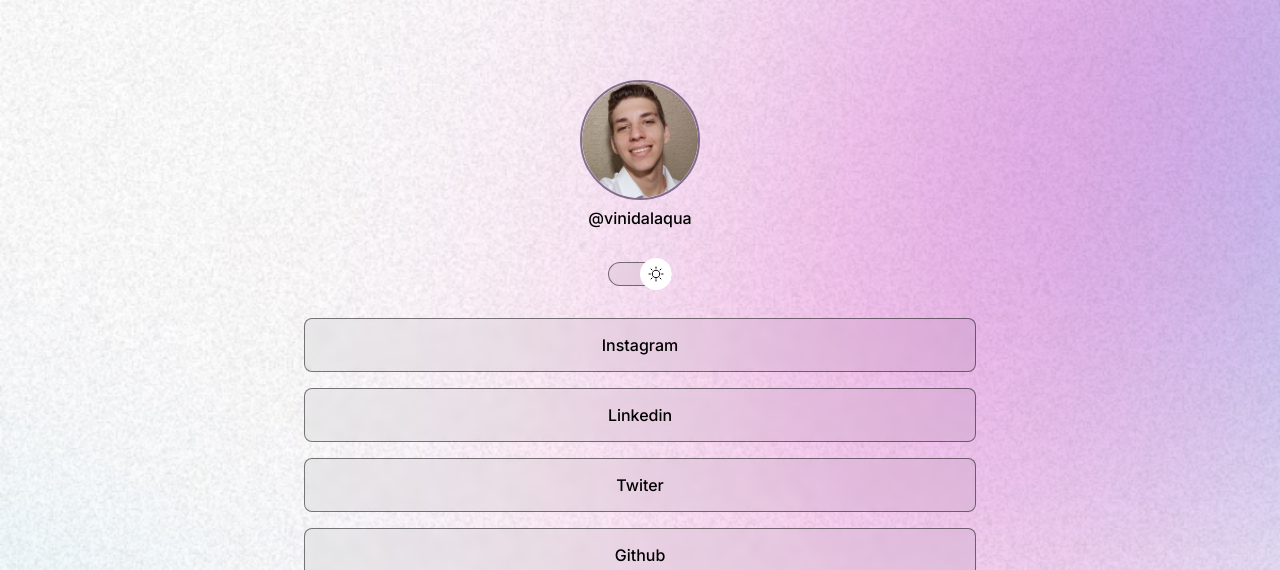
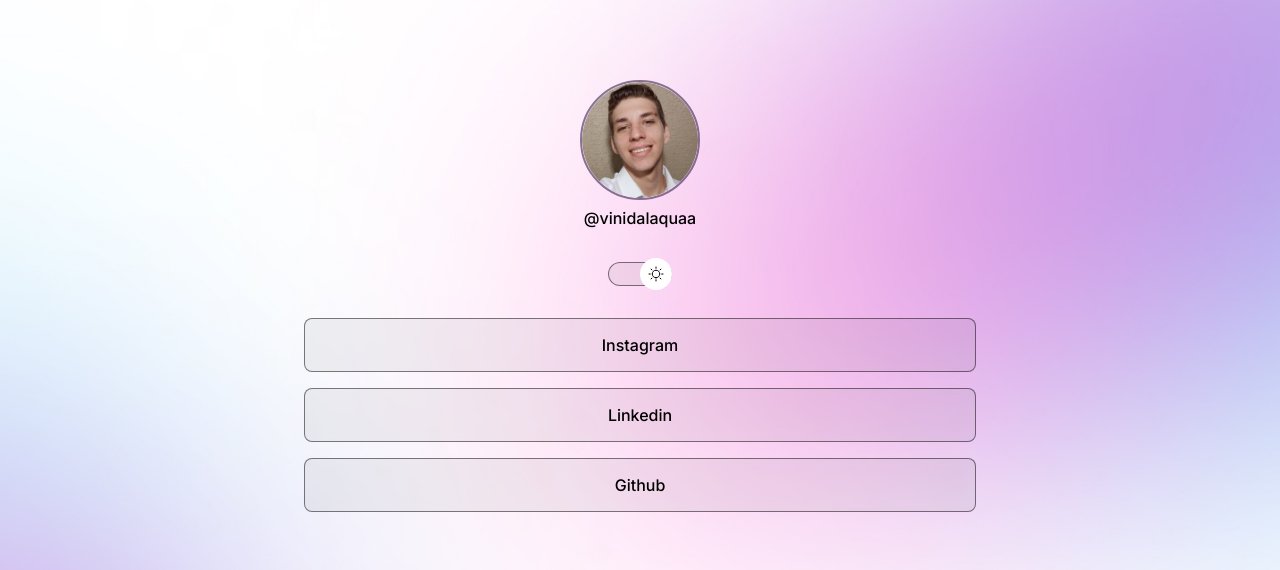
Before and after one commit to vinehds/Projeto-Rocketseat, a plain HTML site: page index.html in a window 1280 px wide. Shown: the top 570 px of the page. Drawn offline with nearby package versions, Linux system fonts and the light colour scheme.

Commit message:
First commit

```diff
--- a/index.html
+++ b/index.html
@@ -11,7 +11,7 @@
     <meta charset="UTF-8" />
     <meta name="viewport" content="width=device-width, initial-scale=1.0" />
     <link rel="stylesheet" href="./style.css" />
-    <title>Projeto</title>
+    <title>Central de Links</title>
   </head>
   <body>
     <!--criando a div container-->
@@ -19,7 +19,7 @@
       <!--criando o profile-->
       <div id="profile">
         <img src="./assets/pf.png" />
-        <p>@vinidalaqua</p>
+        <p>@vinidalaquaa</p>
       </div>
       <!--criando switch-->
       <div id="switch" onclick="toggleMode()">
@@ -29,16 +29,13 @@
       <!--criando a lista de links-->
       <ul>
         <li>
-          <a href="#">Instagram</a>
+          <a href="https://www.instagram.com/vinidalaquaa/">Instagram</a>
         </li>
         <li>
-          <a href="#">Linkedin</a>
+          <a href="https://www.linkedin.com/in/vinicius-dalaqua-0a575b269/">Linkedin</a>
         </li>
         <li>
-          <a href="#">Twiter</a>
-        </li>
-        <li>
-          <a href="#">Github</a>
+          <a href="https://github.com/Vinicius-Dalaqua">Github</a>
         </li>
       </ul>
       <!--social links-->
--- a/style.css
+++ b/style.css
@@ -34,6 +34,7 @@ body {
   background-repeat: no-repeat;
   background-position: center;
   background-size: cover;
+  height: 100vh;
 }
 body * {
   font-family: "Inter", sans-serif;
@@ -73,13 +74,18 @@ body * {
   background: var(--mode-icon);
   border: 0;
   border-radius: 50%;
-
-  left: 0;
   top: 50%;
   position: absolute;
   z-index: 1;
   transform: translateY(-50%);
+
+  animation: slide-back 0.2s;
 }
+
+.light #switch button {
+  animation: slide-in 0.2s forwards;
+}
+
 span {
   display: block;
   width: 64px;
@@ -144,7 +150,31 @@ footer {
   margin-bottom: 32px;
 }
 
-.light #switch button {
-  right: 0;
-  left: initial;
+/*media query*/
+@media (min-width: 700px) {
+  :root {
+    --bg-url: url(./assets/bg-desktop.jpg);
+  }
+
+  .light {
+    --bg-url: url(./assets/bg-desktop-light.jpg);
+  }
 }
+
+@keyframes slide-in {
+  from {
+    left: 0;
+  }
+  to {
+    left: 50%;
+  }
+}
+
+@keyframes slide-back {
+  from {
+    left: 50%;
+  }
+  to {
+    left: 0;
+  }
+}
```
